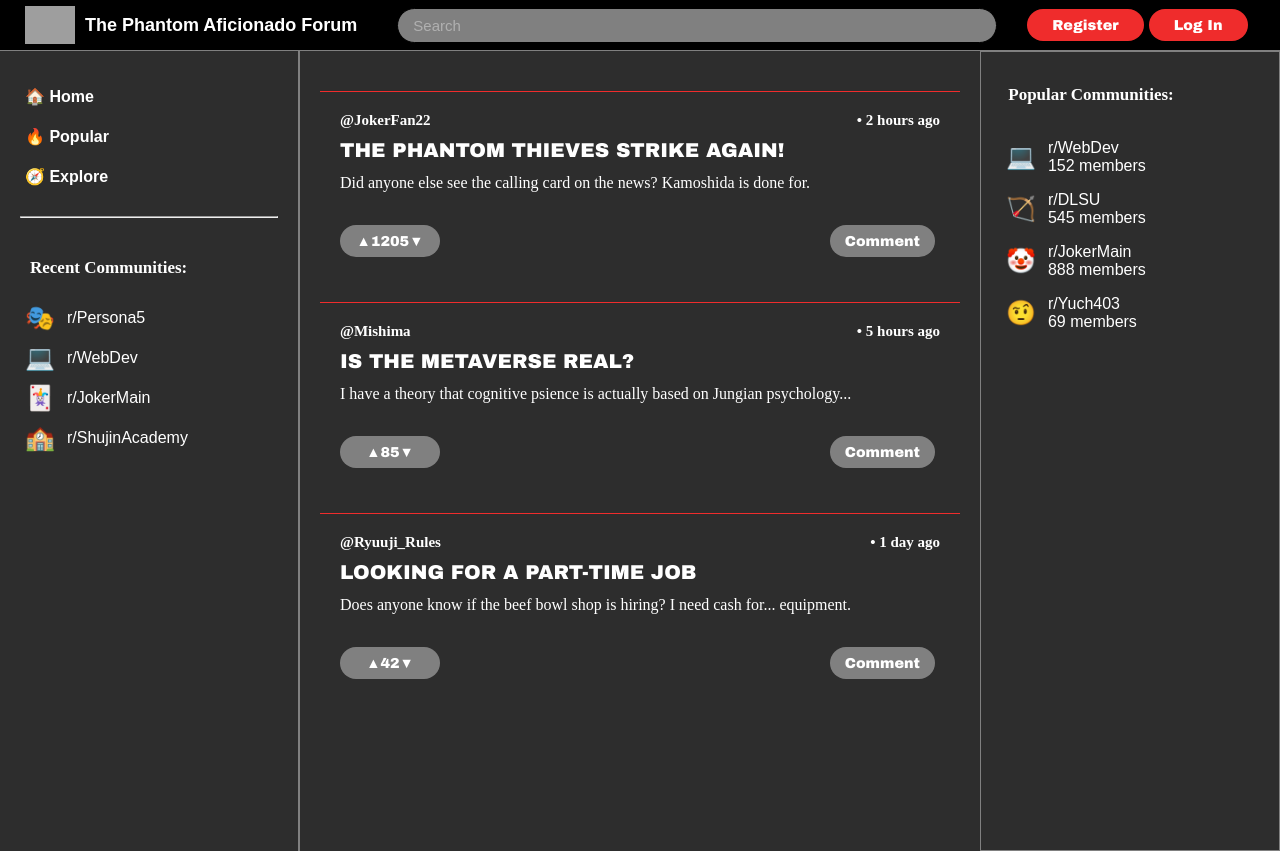
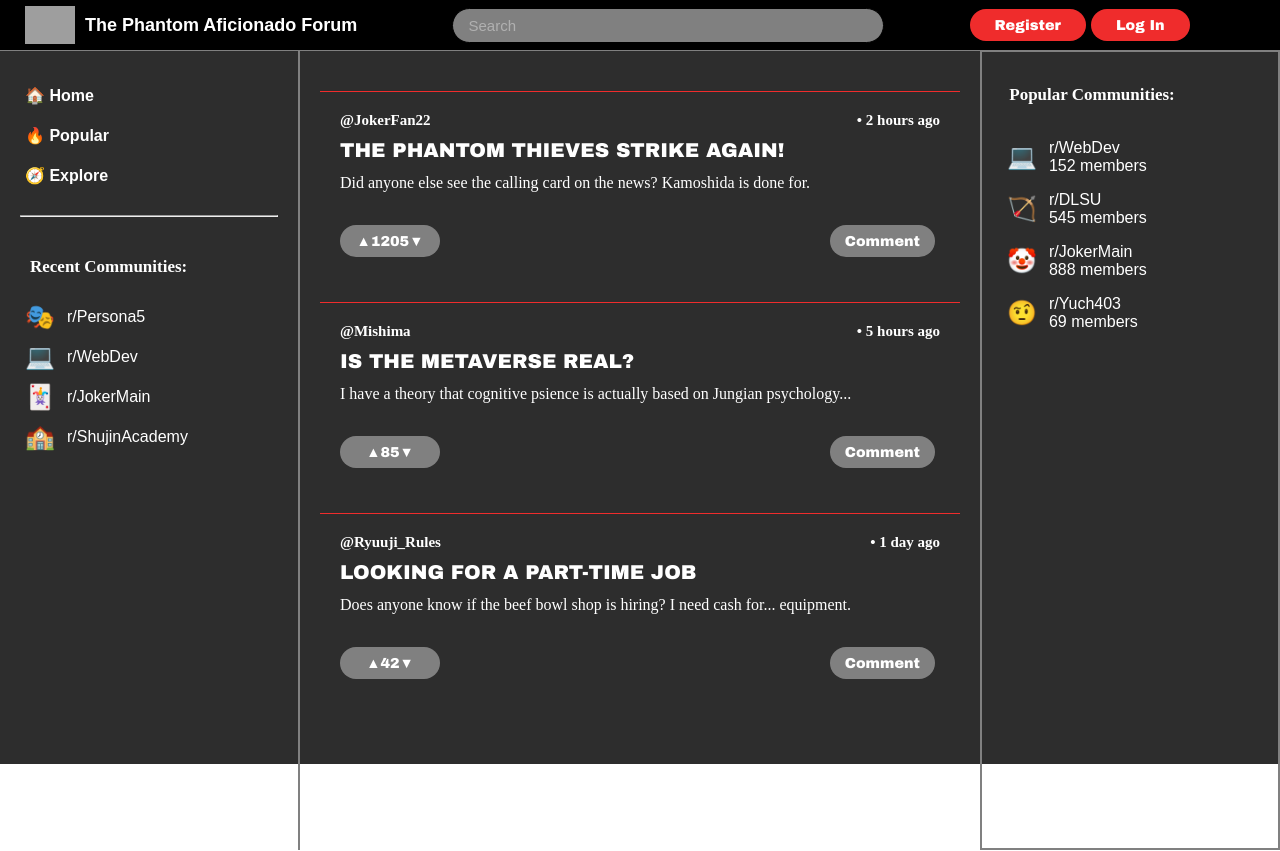
Before and after one commit to Metthy1871/CCAPDEV-MCO, a React (Vite) app in the folder forum/: page / in a window 1280 px wide. After the commit the page ends 800 px from the top, so only its background shows below. Built offline with nearby package versions, Linux system fonts and the light colour scheme; grey boxes are pictures that could not be loaded.

Commit message:
Fixed Home layout

```diff
--- a/forum/src/components/Left_Side_Bar.css
+++ b/forum/src/components/Left_Side_Bar.css
@@ -4,10 +4,13 @@
     width: 300px;
     display: flex;
     flex-direction: column;
+    justify-content: flex-start;
     border-right: 2px solid var(--grey);
 
-    top: 100vh;
-    position: sticky;
+    top: 50px;
+    left: 0;
+    bottom: 0;
+    position: fixed;
 
     overflow-y: auto;
 }
--- a/forum/src/components/Nav_Bar.css
+++ b/forum/src/components/Nav_Bar.css
@@ -6,6 +6,10 @@
     align-items: center;
     padding: 25px;
     height: 50px;
+
+    top: 0;
+    position: sticky;
+    z-index: 90;
 
     border-bottom: 1px solid var(--grey);
 }
@@ -46,7 +50,6 @@
     background-color: var(--grey);
     border: 1px solid var(--p5-black);
     border-radius: 9999px; /* "Pill" shape */
-    width: 600px;
     display: flex;
     align-items: center;
     padding: 0 15px;
@@ -56,6 +59,9 @@
 
 .search_input {
 
+    flex: 1;
+    max-width: 600px;
+    min-width: 400px;
     color: var(--p5-white);
     background-color: var(--grey);
     width: 100%;
--- a/forum/src/components/Right_Side_Bar.css
+++ b/forum/src/components/Right_Side_Bar.css
@@ -4,10 +4,13 @@
     width: 300px;
     display: flex;
     flex-direction: column;
-    position: sticky;
 
+    top: 50px;
+    right: 0;
+    bottom: 0;
+    position: fixed;
     overflow-y: auto;
-    border: 1px solid var(--grey);
+    border: 2px solid var(--grey);
 }
 
 .popular_communities {
--- a/forum/src/pages/Home.css
+++ b/forum/src/pages/Home.css
@@ -10,7 +10,6 @@
 
 .home_container {
 
-    overflow-x: hidden;
     background-color: var(--bg);
     display: flex;
 }
@@ -25,6 +24,7 @@
 
     flex: 1;
     max-width: 700px;
+    min-width: 0;
     margin: 0 auto;
     padding: 40px 20px;
     display: flex;
```
Also changed, not shown: 2 other files (tests, documents, lock files or other folders).
